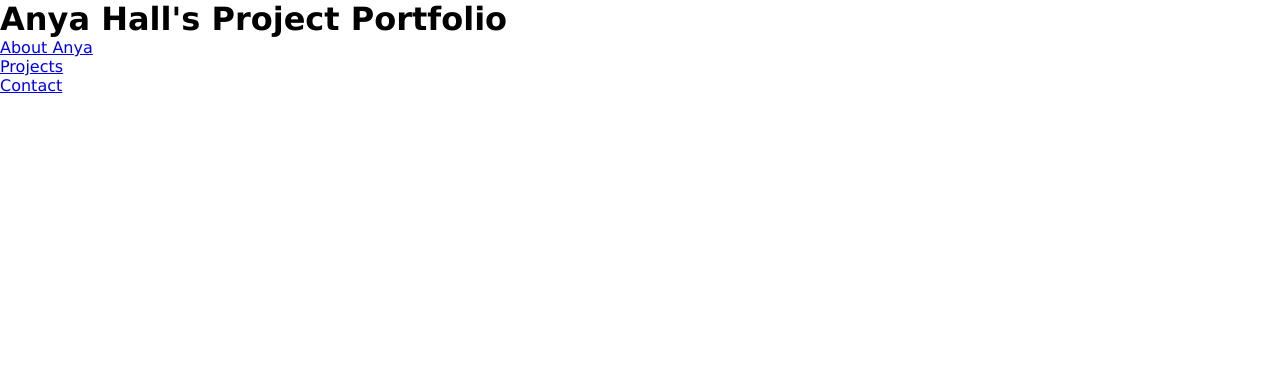
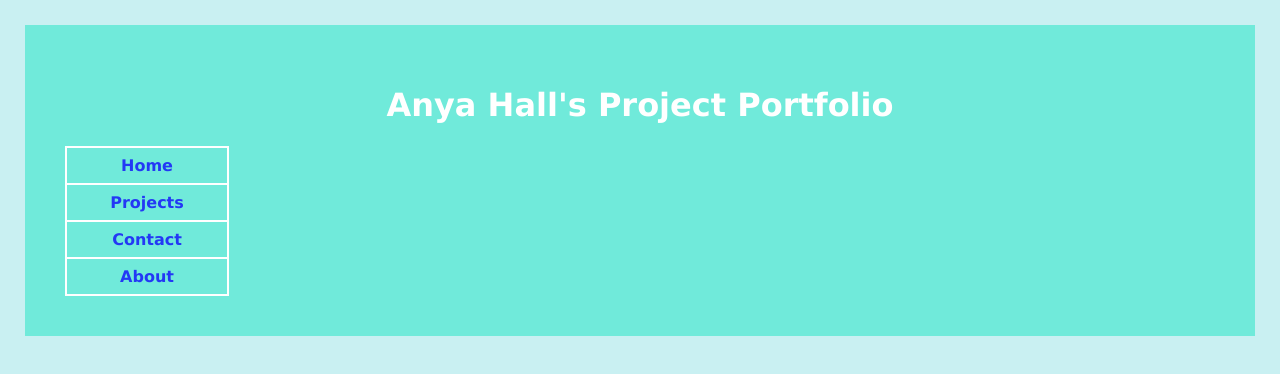
Before and after one commit to Anya-Amanita/Anya-Hall-Portfolio, a plain HTML site: page Home-Page/index.html in a window 1280 px wide. Drawn offline with Linux system fonts and the light colour scheme; files that its build step writes are made by us from their sources.

Commit message:
Added styling to header section in style.css

```diff
--- a/Home-Page/assets/style.css
+++ b/Home-Page/assets/style.css
@@ -1,9 +1,43 @@
-*{
+body{
+    margin: 25px;
+    padding: 0;
+    background-color: #c9f0f2;
+}
+
+header {
+    background-color: #70eada;
+    color: white;
+    padding: 40px;
+    text-align: center;
+    font-family: Verdana, Geneva, Tahoma, sans-serif;
+    font-weight: 900;
+
+    ul {
+    list-style-type: none;
     margin: 0;
     padding: 0;
+    border: 2px solid;
+    width: 160px;
+    }
+
+    li a {
+        display: block;
+        color: #2338f5;
+        padding: 8px 16px;
+        text-decoration: none;
+    }
+
+    li a:hover {
+        background-color: aliceblue;
+        color: #2338f5;
+    }
+
+    li {
+        text-align: center;
+        border-bottom: 2px solid;
+    }
+
+    li:last-child {
+        border-bottom: none;
+    }
 }
-
-header{
-    font-family: Verdana, Tahoma, sans-serif;
-    font-size: 16px;
-}
--- a/Home-Page/index.html
+++ b/Home-Page/index.html
@@ -4,15 +4,16 @@
     <meta charset="UTF-8">
     <meta name="viewport" content="width=device-width, initial-scale=1.0">
     <title>Anya Hall Portfolio</title>
-    <link rel="stylesheet" href="style.css">
+   <link rel="stylesheet" href="assets/style.css">
 </head>
 <body>
     <header>
         <h1>Anya Hall's Project Portfolio</h1>
         <ul>
-            <li><a href="Home-Page/assets/About-Anya.html">About Anya</a></li>
-            <li><a href="Home-Page/assets/Projects.html">Projects</a></li>
-            <li><a href="Home-Page/assets/Contact.html">Contact</a></li>
+            <li><a href="index.html">Home</a></li>
+            <li><a href="/Home-Page/assets/Projects.html">Projects</a></li>
+            <li><a href="/Home-Page/assets/Contact.html">Contact</a></li>
+            <li><a href="/Home-Page/assets/About-Anya.html">About</a></li>
         </ul>
 
     </header>
```
Also changed, not shown: Home-Page/assets/About-Anya.html (deleted), Home-Page/assets/About.html (added).
